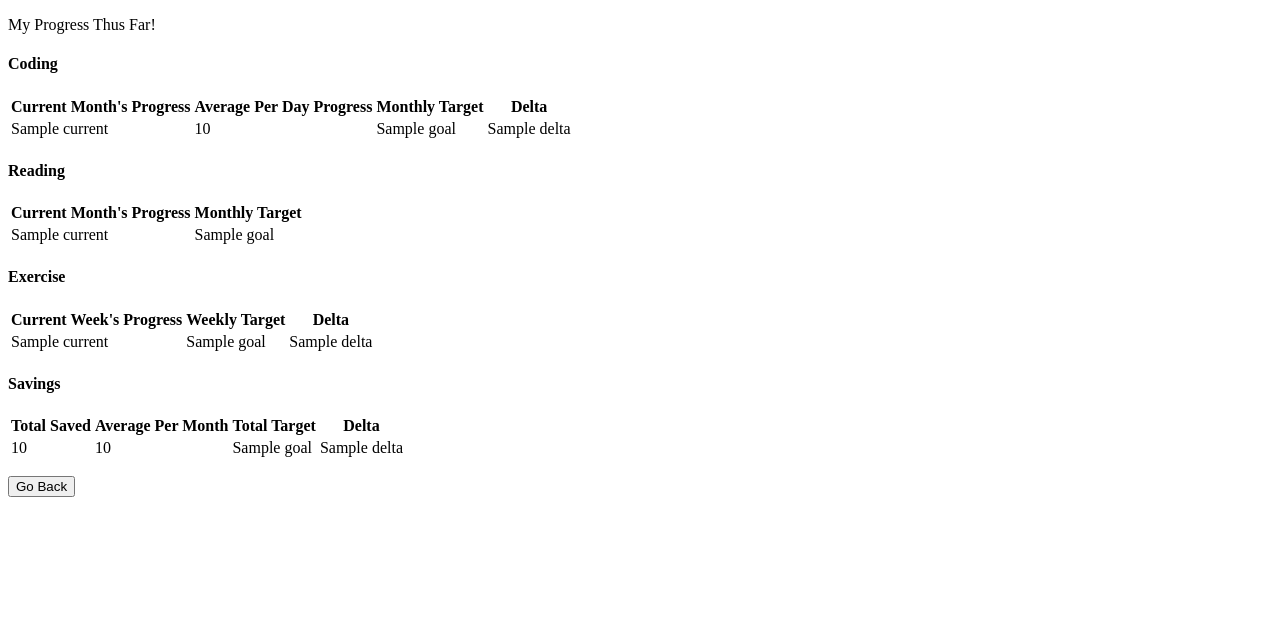
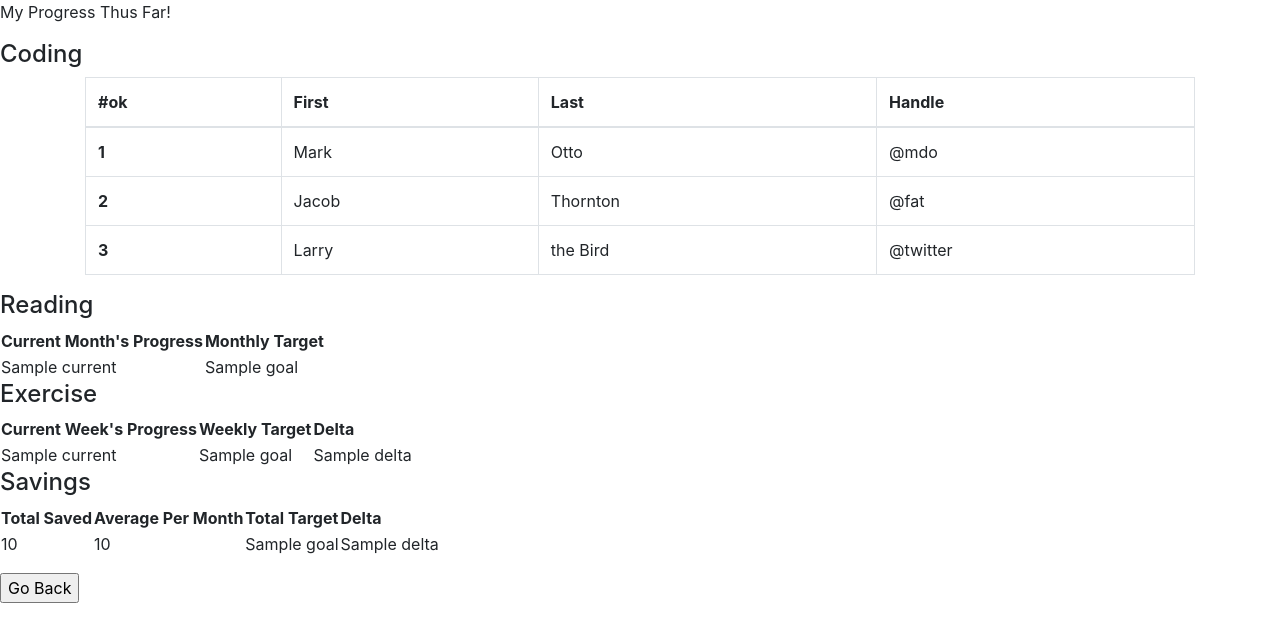
Before and after one commit to wraikes/goal_tracker, a Flask app: template templates/progress.html in a window 1280 px wide. Shown: the top 642 px of the page. Run offline with Flask 2, Linux system fonts and the light colour scheme; the template is opened without the code that fills it: most values are stand-ins (such as "Sample title", 1, 10 or a date in 2020); some libraries are stand-ins or nearby versions.

Commit message:
Add tables

```diff
--- a/templates/progress.html
+++ b/templates/progress.html
@@ -1,13 +1,55 @@
 <!DOCTYPE html>
-<html>
+
+<html lang='en'>
 <head>
+
+    <!-- Required meta tags -->
+    <meta charset="utf-8">
+    <meta name="viewport" content="width=device-width, initial-scale=1, shrink-to-fit=no">
+
+    <!-- Bootstrap CSS -->
+    <link rel="stylesheet" href="https://maxcdn.bootstrapcdn.com/bootstrap/4.0.0/css/bootstrap.min.css" integrity="sha384-Gn5384xqQ1aoWXA+058RXPxPg6fy4IWvTNh0E263XmFcJlSAwiGgFAW/dAiS6JXm" crossorigin="anonymous">
+
+
 	<title>My Progress</title>
 </head>
 <body>
 	<p>My Progress Thus Far!</p>
 
 	<h4>Coding</h4>
-	<table name='coding'>
+	<div class="container">
+	<table class="table table-bordered">
+	  <thead>
+	    <tr>
+	      <th scope="col">#ok</th>
+	      <th scope="col">First</th>
+	      <th scope="col">Last</th>
+	      <th scope="col">Handle</th>
+	    </tr>
+	  </thead>
+	  <tbody>
+	    <tr>
+	      <th scope="row">1</th>
+	      <td>Mark</td>
+	      <td>Otto</td>
+	      <td>@mdo</td>
+	    </tr>
+	    <tr>
+	      <th scope="row">2</th>
+	      <td>Jacob</td>
+	      <td>Thornton</td>
+	      <td>@fat</td>
+	    </tr>
+	    <tr>
+	      <th scope="row">3</th>
+	      <td>Larry</td>
+	      <td>the Bird</td>
+	      <td>@twitter</td>
+	    </tr>
+	  </tbody>
+	</table>
+	</div>
+<!-- 	<table name='coding'>
 		<tr>
 			<th>Current Month's Progress</th>
 			<th>Average Per Day Progress</th>
@@ -20,7 +62,7 @@
 			<td>{{ coding_vals['goal'] }}</td>
 			<td>{{ coding_vals['delta'] }}</td>
 		</tr>
-	</table>
+	</table> -->
 
 	<h4>Reading</h4>
 	<table name='book'>
@@ -68,5 +110,11 @@
 			<input type="submit" name="submit" value="Go Back">
 		</form>
 	</p>
+
+
+    <script src="https://code.jquery.com/jquery-3.2.1.slim.min.js" integrity="sha384-KJ3o2DKtIkvYIK3UENzmM7KCkRr/rE9/Qpg6aAZGJwFDMVNA/GpGFF93hXpG5KkN" crossorigin="anonymous"></script>
+    <script src="https://cdnjs.cloudflare.com/ajax/libs/popper.js/1.12.9/umd/popper.min.js" integrity="sha384-ApNbgh9B+Y1QKtv3Rn7W3mgPxhU9K/ScQsAP7hUibX39j7fakFPskvXusvfa0b4Q" crossorigin="anonymous"></script>
+    <script src="https://maxcdn.bootstrapcdn.com/bootstrap/4.0.0/js/bootstrap.min.js" integrity="sha384-JZR6Spejh4U02d8jOt6vLEHfe/JQGiRRSQQxSfFWpi1MquVdAyjUar5+76PVCmYl" crossorigin="anonymous"></script>
+
 </body>
 </html>
```
Also changed, not shown: templates/index.html (+16 -1 lines).
